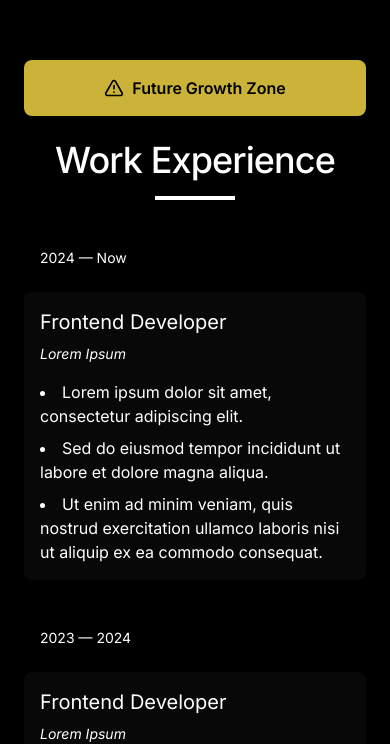
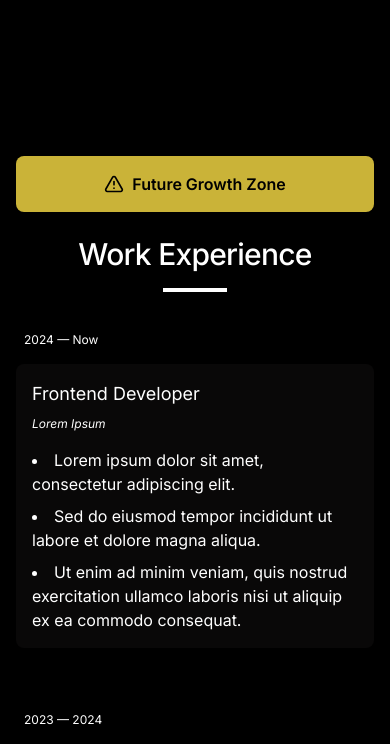
Before and after one commit to Upring0808/Portfolio, a React (Vite) app: page / in a window 390 px wide. Shown: the part 5416-6160 px from the top of the page. Built offline with nearby package versions, Linux system fonts and the light colour scheme.

Commit message:
new commit

```diff
--- a/src/components/Contact.jsx
+++ b/src/components/Contact.jsx
@@ -31,16 +31,16 @@ const iconVariants = {
 const Contact = () => {
   return (
     <section
-      className="min-h-screen flex flex-col justify-center px-4 md:px-10"
+      className="min-h-screen flex flex-col  justify-center px-4 md:px-10"
       id="contact"
     >
-      <h2 className="text-4xl -mt-20 md:text-6xl font-medium tracking-tight  mb-10">
+      <h2 className="text-4xl -mt-[80px]  md:text-6xl font-medium tracking-tight mb-10">
         Contact
       </h2>
 
       <div className="h-1 w-20 bg-white mb-8"></div>
       <motion.h3
-        className="text-6xl md:text-8xl leading-none"
+        className="text-6xl md:text-8xl leading-none "
         initial="hidden"
         whileInView="visible"
         custom={0.4}
--- a/src/components/Experience.jsx
+++ b/src/components/Experience.jsx
@@ -22,13 +22,13 @@ const Experience = () => {
   };
 
   return (
-    <section className="px-6 py-10" id="experience">
+    <section className="px-4 md:px-6  py-10 mb-20 " id="experience">
       {/* Warning or note section */}
       <motion.div
         initial={{ opacity: 0, y: -30 }}
         animate={{ opacity: 1, y: 0 }}
         transition={{ duration: 0.6, ease: "easeOut" }}
-        className="flex justify-center items-center mb-6 p-4 bg-yellow-300/80 text-black rounded-lg shadow-lg hover:bg-yellow-400 transition duration-300"
+        className="flex justify-center items-center -mt-[10px] mb-6 p-4 mt-20 bg-yellow-300/80 text-black rounded-lg shadow-lg hover:bg-yellow-400 transition duration-300"
       >
         <AlertTriangle size={20} className="mr-2" />
         <span className="font-semibold">Future Growth Zone</span>
@@ -36,10 +36,10 @@ const Experience = () => {
 
       {/* Section title */}
       <div className="flex flex-col items-center text-center mb-8">
-        <h2 className="text-4xl md:text-6xl font-medium tracking-tight">
+        <h2 className="text-3xl sm:text-4xl md:text-5xl font-medium tracking-tight">
           Work Experience
         </h2>
-        <div className="h-1 w-20 mt-4 bg-white"></div>
+        <div className="h-1 w-16 sm:w-20 mt-4 bg-white"></div>
       </div>
 
       {/* Experience content */}
@@ -52,10 +52,10 @@ const Experience = () => {
       >
         {EXPERIENCES.length === 0 ? (
           <motion.div variants={childVariants} className="text-center py-10">
-            <p className="text-xl mb-4">
+            <p className="text-lg sm:text-xl mb-4">
               No work experience yet, but great things are coming!
             </p>
-            <p className="text-sm text-gray-400">
+            <p className="text-xs sm:text-sm text-gray-400">
               This section will be filled with amazing achievements soon.
             </p>
           </motion.div>
@@ -63,14 +63,18 @@ const Experience = () => {
           EXPERIENCES.map((experience, index) => (
             <motion.div key={index} variants={childVariants}>
               <div className="flex flex-col md:flex-row md:justify-between">
-                <div className="text-sm md:w-1/4 mb-2 md:mb-0 p-4">
+                <div className="text-xs sm:text-sm md:w-1/4 mb-2 md:mb-0 p-2 md:p-4">
                   {experience.yearRange}
                 </div>
 
-                <div className="md:w-3/4 -mb-2">
-                  <div className="max-w-3xl backdrop-blur-3xl p-4 bg-stone-600/10 rounded-lg">
-                    <h2 className="text-xl mb-2">{experience.title}</h2>
-                    <p className="mb-4 text-sm italic">{experience.location}</p>
+                <div className="md:w-3/4 mb-4 md:mb-0">
+                  <div className="max-w-full md:max-w-3xl backdrop-blur-3xl p-4 bg-stone-600/10 rounded-lg">
+                    <h2 className="text-lg md:text-xl mb-2">
+                      {experience.title}
+                    </h2>
+                    <p className="mb-4 text-xs sm:text-sm italic">
+                      {experience.location}
+                    </p>
                     <ul className="list-disc list-inside space-y-2">
                       {experience.description.map((desc, index) => (
                         <li key={index}>{desc}</li>
--- a/src/components/Technologies.jsx
+++ b/src/components/Technologies.jsx
@@ -29,7 +29,7 @@ const itemVariants = {
 
 const Technologies = () => {
   return (
-    <section className="px-6 py-10 mb-32" id="technologies">
+    <section className="px-6 py-10 mb-36" id="technologies">
       <h2 className="text-4xl pt-10 -mt-10 md:text-6xl font-medium tracking-tight mb-8">
         Technologies
       </h2>
```
